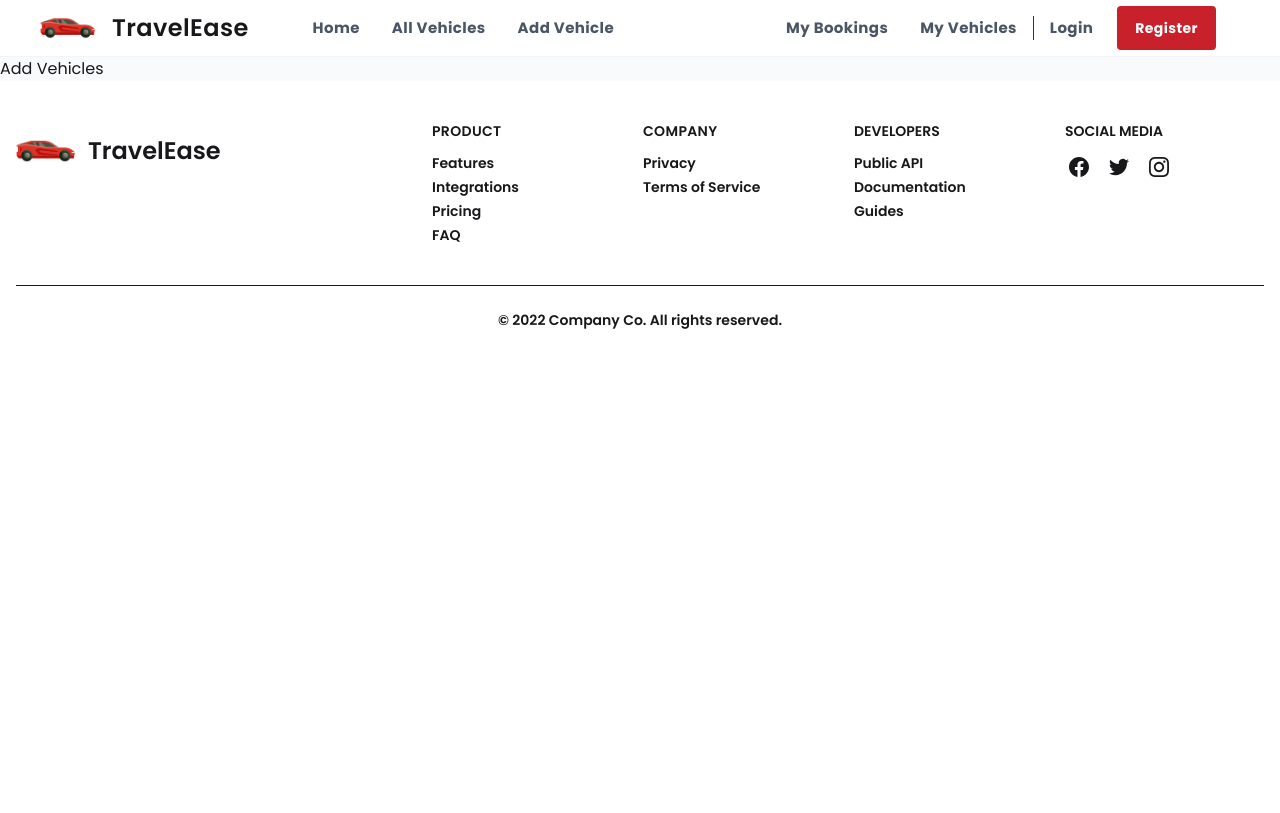
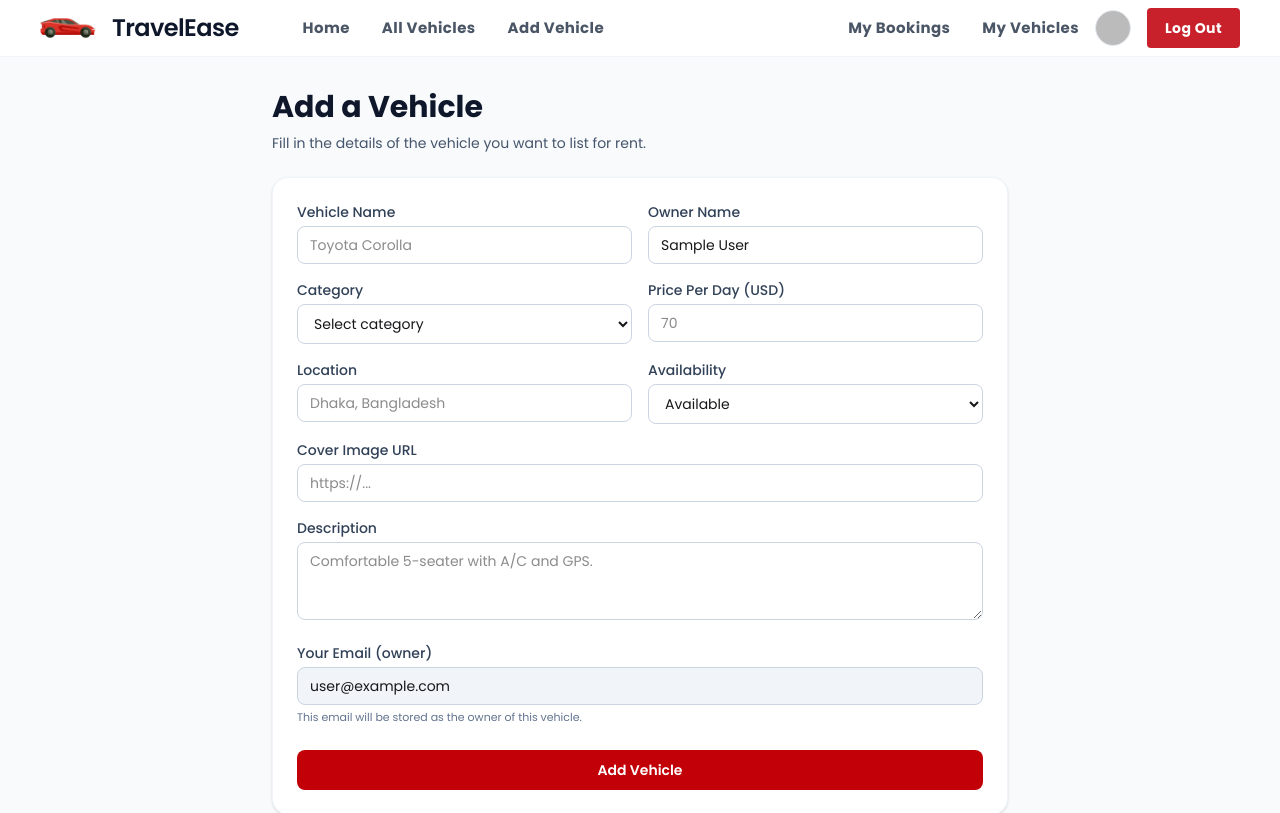
Before and after one commit to zubairz40-z/TravelEase-Client, a React (Vite) app: page /Add-Vehicles in a window 1280 px wide. Shown: the top 813 px of the page. Built offline with nearby package versions, Linux system fonts and the light colour scheme; no server answers; sample sign-in values are in the browser's storage.

Commit message:
auth added to navbar and mybookings

```diff
--- a/src/Components/Navbar.jsx
+++ b/src/Components/Navbar.jsx
@@ -1,17 +1,41 @@
 import React from "react";
-import { NavLink } from "react-router";
+import { NavLink, useNavigate } from "react-router";
 import MyBookings from './../Pages/MyBookings';
+import { useAuth } from "../Providers/AuthProvider";
+import toast from "react-hot-toast";
 
 
 const Navbar =()=>{
+    const { user,logout}=useAuth();
+    const navigate =useNavigate();
+
+    const navLinkClass =({isActive})=>
+        `px-3 py-1 text-sm font-medium rounded-full ${
+      isActive
+        ? "bg-red-700 text-white"
+        : "text-slate-700 hover:bg-slate-100"
+    }`;
+
+    const handleLogout =()=>{
+        logout()
+        .then(()=>{
+            toast.success("logged Out");
+            navigate("/")
+
+        }).catch((err) => {
+        console.error(err);
+        toast.error("Logout failed");
+      });
+    }
+
     return(
 <header class='flex border-b border-slate-100 spy-2 px-4 sm:px-10 bg-white font-sans min-h-[40px] tracking-wide relative z-50'>
-      <div class='flex flex-wrap items-center gap-4 w-full'>
+      <div class='flex items-center gap-4 w-full'>
 
           <NavLink to="/"  ><img src="/sport-car.png" alt="Logo" className="w-14 h-14 object-contain" /></NavLink>
-       <NavLink to="/"  ><a href="https://readymadeui.com">
-          <h3 class="text-2xl font-semibold">TravelEase</h3>
-        </a> </NavLink>
+       <NavLink to="/"  >
+          <h3 class="text-2xl font-semibold tracking-tight text-slate-900">TravelEase</h3>
+         </NavLink>
 
         <div
           class='lg:!flex lg:flex-auto lg:ml-12 max-lg:hidden max-lg:before:fixed max-lg:before:bg-black max-lg:before:opacity-50 max-lg:before:inset-0 max-lg:before:z-50'>
@@ -71,31 +95,70 @@ Bookings</a>
             </ul>
           </div>
         </div>
+<div className="ml-auto flex items-center gap-4">
+          {/* If user is logged in */}
+          {user ? (
+            <>
+              {/* avatar + name tooltip */}
+              <div
+                className="flex items-center gap-2"
+                title={user.displayName || user.email}
+              >
+                {user.photoURL ? (
+                  <img
+                    src={user.photoURL}
+                    alt={user.displayName || "User"}
+                    className="h-9 w-9 rounded-full object-cover border border-slate-200"
+                  />
+                ) : (
+                  <div className="h-9 w-9 rounded-full bg-red-700 text-white flex items-center justify-center text-sm font-semibold">
+                    {user.displayName?.[0]?.toUpperCase() ||
+                      user.email?.[0]?.toUpperCase()}
+                  </div>
+                )}
+              </div>
 
-        <div class="border-l border-[#333] h-6 max-lg:hidden"></div>
+              <button
+                onClick={handleLogout}
+                className="px-4 py-2 text-sm rounded font-bold text-white border-2 border-[#c8212c] bg-[#c8212c] transition-all duration-200 hover:bg-transparent hover:text-[#1d294f]"
+              >
+                Log Out
+              </button>
+            </>
+          ) : (
 
-        <div class='flex items-center ml-auto space-x-6'>
-                <NavLink to="/Login"  >
-          <a href='javascript:void(0)' class='hover:text-[#007bff] text-gray-600 block font-bold text-[15px]'>Login</a>
-            </NavLink>
+            <>
+              <NavLink to="/Login" className={navLinkClass} >
+                Login
+              </NavLink>
+
+              <NavLink to="/Register">
+                <button className="px-4 py-2.5 text-sm rounded font-bold text-white border-2 border-[#c8212c] bg-[#c8212c] transition-all duration-200 hover:bg-transparent hover:text-[#1d294f]">
+                  Register
+                </button>
+              </NavLink>
+            </>
+          )}
 
 
-
-          <NavLink to="/Register"  ><button
-            class='px-4 py-2.5 text-sm rounded font-bold text-white border-2 border-[#c8212c] bg-[#c8212c] transition-all ease-in-out duration-300 hover:bg-transparent hover:text-[#1d294f]'>Register</button>
-            </NavLink>
-
-          <button class='lg:hidden'>
-            <svg class="w-7 h-7" fill="#000" viewBox="0 0 20 20" xmlns="http://www.w3.org/2000/svg">
-              <path fill-rule="evenodd"
+          <button className="lg:hidden">
+            <svg
+              className="w-7 h-7"
+              fill="#000"
+              viewBox="0 0 20 20"
+              xmlns="http://www.w3.org/2000/svg"
+            >
+              <path
+                fillRule="evenodd"
                 d="M3 5a1 1 0 011-1h12a1 1 0 110 2H4a1 1 0 01-1-1zM3 10a1 1 0 011-1h12a1 1 0 110 2H4a1 1 0 01-1-1zM3 15a1 1 0 011-1h12a1 1 0 110 2H4a1 1 0 01-1-1z"
-                clip-rule="evenodd"></path>
+                clipRule="evenodd"
+              ></path>
             </svg>
           </button>
         </div>
       </div>
     </header>
-    )
-}
+  );
+};
 
 export default Navbar;
--- a/src/Pages/AddVehicle.jsx
+++ b/src/Pages/AddVehicle.jsx
@@ -1,9 +1,207 @@
 import React from "react";
 
-const AddVehicle =()=>{
-    return(
-        <h1>Add Vehicles</h1>
-    )
-}
+
+import { useAuth } from "../Providers/AuthProvider";
+import toast from "react-hot-toast";
+
+const AddVehicle = () => {
+  const { user } = useAuth();
+
+  const handleSubmit = (e) => {
+    e.preventDefault();
+
+    const form = e.target;
+    const vehicleName = form.vehicleName.value;
+    const owner = form.owner.value;
+    const category = form.category.value;
+    const pricePerDay = form.pricePerDay.value;
+    const location = form.location.value;
+    const availability = form.availability.value;
+    const coverImage = form.coverImage.value;
+    const description = form.description.value;
+    const userEmail = user?.email;
+
+    const newVehicle = {
+      vehicleName,
+      owner,
+      category,
+      pricePerDay: Number(pricePerDay),
+      location,
+      availability,
+      coverImage,
+      description,
+      userEmail,
+      createdAt: new Date().toISOString(),
+    };
+
+    console.log("Vehicle to send to server:", newVehicle);
+    toast.success("Vehicle form submitted (connect backend next)");
+
+    form.reset();
+  };
+
+  return (
+    <div className="max-w-3xl mx-auto px-4 py-8">
+      <h1 className="text-2xl md:text-3xl font-bold text-slate-900 mb-2">
+        Add a Vehicle
+      </h1>
+      <p className="text-sm text-slate-600 mb-6">
+        Fill in the details of the vehicle you want to list for rent.
+      </p>
+
+      {!user && (
+        <p className="text-sm text-red-600 mb-4">
+          You must be logged in to add a vehicle.
+        </p>
+      )}
+
+      <form
+        onSubmit={handleSubmit}
+        className="space-y-4 bg-white rounded-2xl shadow-sm border border-slate-100 p-6"
+      >
+        <div className="grid md:grid-cols-2 gap-4">
+          <div>
+            <label className="block text-sm font-medium text-slate-700 mb-1">
+              Vehicle Name
+            </label>
+            <input
+              type="text"
+              name="vehicleName"
+              required
+              className="w-full px-3 py-2 rounded-lg border border-slate-300 text-sm focus:outline-none focus:ring-2 focus:ring-red-600"
+              placeholder="Toyota Corolla"
+            />
+          </div>
+
+          <div>
+            <label className="block text-sm font-medium text-slate-700 mb-1">
+              Owner Name
+            </label>
+            <input
+              type="text"
+              name="owner"
+              required
+              className="w-full px-3 py-2 rounded-lg border border-slate-300 text-sm focus:outline-none focus:ring-2 focus:ring-red-600"
+              placeholder="Your Name"
+              defaultValue={user?.displayName || ""}
+            />
+          </div>
+        </div>
+
+        <div className="grid md:grid-cols-2 gap-4">
+          <div>
+            <label className="block text-sm font-medium text-slate-700 mb-1">
+              Category
+            </label>
+            <select
+              name="category"
+              required
+              className="w-full px-3 py-2 rounded-lg border border-slate-300 text-sm focus:outline-none focus:ring-2 focus:ring-red-600"
+            >
+              <option value="">Select category</option>
+              <option value="Sedan">Sedan</option>
+              <option value="SUV">SUV</option>
+              <option value="Electric">Electric</option>
+              <option value="Van">Van</option>
+            </select>
+          </div>
+
+          <div>
+            <label className="block text-sm font-medium text-slate-700 mb-1">
+              Price Per Day (USD)
+            </label>
+            <input
+              type="number"
+              name="pricePerDay"
+              required
+              min="0"
+              className="w-full px-3 py-2 rounded-lg border border-slate-300 text-sm focus:outline-none focus:ring-2 focus:ring-red-600"
+              placeholder="70"
+            />
+          </div>
+        </div>
+
+        <div className="grid md:grid-cols-2 gap-4">
+          <div>
+            <label className="block text-sm font-medium text-slate-700 mb-1">
+              Location
+            </label>
+            <input
+              type="text"
+              name="location"
+              required
+              className="w-full px-3 py-2 rounded-lg border border-slate-300 text-sm focus:outline-none focus:ring-2 focus:ring-red-600"
+              placeholder="Dhaka, Bangladesh"
+            />
+          </div>
+
+          <div>
+            <label className="block text-sm font-medium text-slate-700 mb-1">
+              Availability
+            </label>
+            <select
+              name="availability"
+              required
+              className="w-full px-3 py-2 rounded-lg border border-slate-300 text-sm focus:outline-none focus:ring-2 focus:ring-red-600"
+            >
+              <option value="Available">Available</option>
+              <option value="Booked">Booked</option>
+            </select>
+          </div>
+        </div>
+
+        <div>
+          <label className="block text-sm font-medium text-slate-700 mb-1">
+            Cover Image URL
+          </label>
+          <input
+            type="text"
+            name="coverImage"
+            required
+            className="w-full px-3 py-2 rounded-lg border border-slate-300 text-sm focus:outline-none focus:ring-2 focus:ring-red-600"
+            placeholder="https://..."
+          />
+        </div>
+
+        <div>
+          <label className="block text-sm font-medium text-slate-700 mb-1">
+            Description
+          </label>
+          <textarea
+            name="description"
+            rows="3"
+            required
+            className="w-full px-3 py-2 rounded-lg border border-slate-300 text-sm focus:outline-none focus:ring-2 focus:ring-red-600"
+            placeholder="Comfortable 5-seater with A/C and GPS."
+          ></textarea>
+        </div>
+
+        <div>
+          <label className="block text-sm font-medium text-slate-700 mb-1">
+            Your Email (owner)
+          </label>
+          <input
+            type="email"
+            name="userEmail"
+            value={user?.email || ""}
+            readOnly
+            className="w-full px-3 py-2 rounded-lg border border-slate-300 text-sm bg-slate-100"
+          />
+          <p className="text-[11px] text-slate-500 mt-1">
+            This email will be stored as the owner of this vehicle.
+          </p>
+        </div>
+
+        <button
+          type="submit"
+          disabled={!user}
+          className="w-full mt-2 py-2.5 rounded-lg bg-red-700 text-white text-sm font-semibold hover:bg-red-800 disabled:bg-slate-400 disabled:cursor-not-allowed"
+        >
+          Add Vehicle
+        </button>
+      </form>
+    </div>
+  );
+};
 
 export default AddVehicle;
--- a/src/Pages/MyVehicles.jsx
+++ b/src/Pages/MyVehicles.jsx
@@ -1,8 +1,33 @@
 import React from "react";
+import { useAuth } from "../Providers/AuthProvider";
 
 const MyVehicles =()=>{
+
+    const {user}=useAuth();
+
     return(
-        <h1>My Vehicles</h1>
+       <div className="max-w-5xl mx-auto px-4 py-8 min-h-[80vh]">
+        <h1 className="text-2xl md:text-3xl font-bold text-slate-900 mb-2">My Vehicles</h1>
+
+        <p className="text-sm text-slate-600 mb-4">Vehicles listed using your account</p>
+
+         {!user && (
+        <p className="text-sm text-red-600">
+          You must be logged in to see your vehicles.
+        </p>
+      )}
+
+      {user && (
+        <p className="text-xs text-slate-500 mb-4">
+          Currently logged in as: <span className="font-medium">{user.email}</span>
+        </p>
+      )}
+
+       <div className="border border-dashed border-slate-300 rounded-xl p-6 text-sm text-slate-500">
+        My vehicles list will appear here after connecting to the backend.
+      </div>
+    </div>
+
     )
 }
 
```
